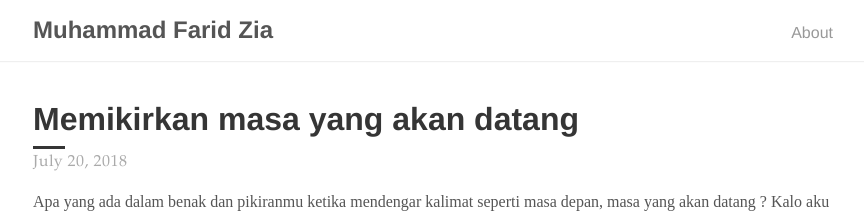
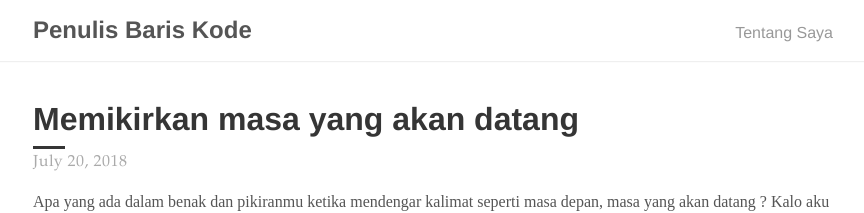
Before and after one commit to mfaridzia/mfaridzia.github.io, a Jekyll site: the page built from index.html, in a window 1280 px wide. Shown: the top 213 px of the page, without its empty margins (207-1071 px from the left). Built offline with Jekyll 4.4.1, drawn with Linux system fonts in a browser that asks for light colours; the list of posts is cut into pages by our own code.

Commit message:
Update default.html

```diff
--- a/_layouts/default.html
+++ b/_layouts/default.html
@@ -7,10 +7,10 @@
     <nav class="nav">
       <div class="nav-container">
         <a href="{{ site.baseurl }}/">
-          <h2 class="nav-title">Muhammad Farid Zia</h2>
+          <h2 class="nav-title">Penulis Baris Kode</h2>
         </a>
         <ul>
-          <li><a href="{{ '/about' | prepend: site.baseurl }}">About</a></li>
+          <li><a href="{{ '/about' | prepend: site.baseurl }}">Tentang Saya</a></li>
           <!-- <li><a href="{{ site.baseurl }}/">Posts</a></li> -->
         </ul>
       </div>
```
